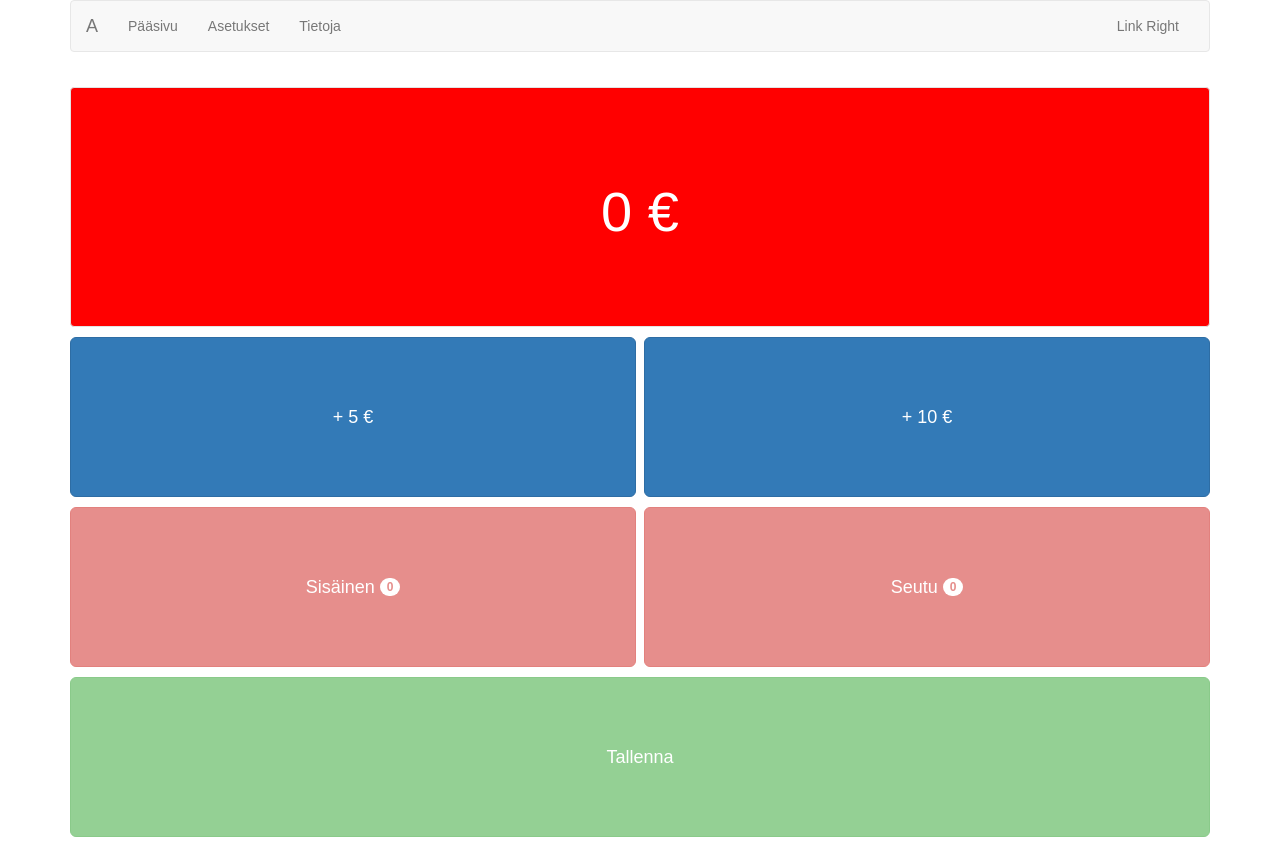
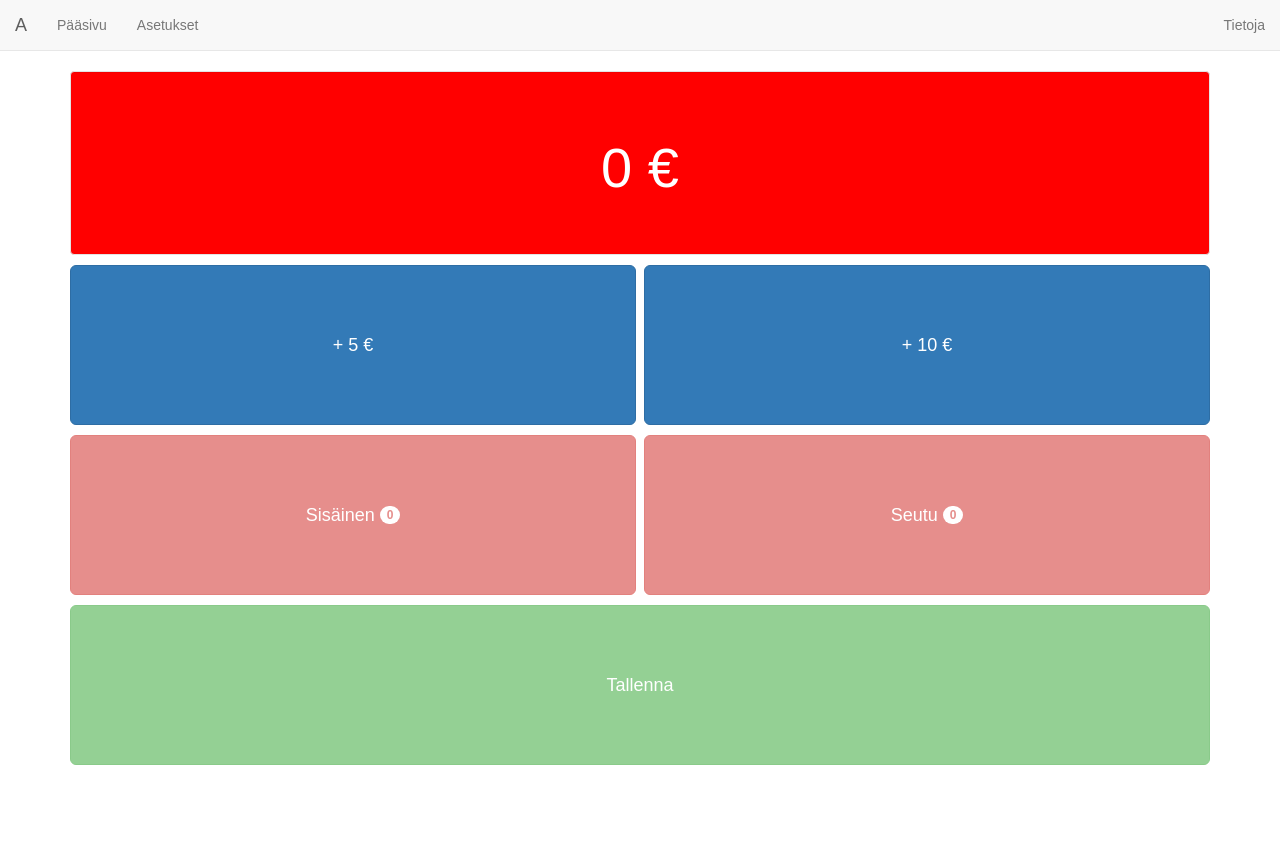
Before and after one commit to Jarkkohei/arvo, a React (Create React App) app: page / in a window 1280 px wide. After the commit the page ends 800 px from the top, so only its background shows below. Built offline with nearby package versions, Linux system fonts and the light colour scheme.

Commit message:
Refactor NavBar spacing and content

```diff
--- a/src/components/Amount.js
+++ b/src/components/Amount.js
@@ -18,7 +18,8 @@ class Amount extends Component {
 
 const style = {
     row: {
-        height: '30vh',
+        height: '23vh',
+        marginTop: '7vh',
         marginBottom: '25px'
     },
     col: {
--- a/src/components/Navigationbar.js
+++ b/src/components/Navigationbar.js
@@ -5,7 +5,7 @@ import { Navbar, Nav, NavItem } from 'react-bootstrap';
 class Navigationbar extends Component {
   render() {
     return (
-        <Navbar collapseOnSelect fluid>
+        <Navbar collapseOnSelect fixedTop fluid>
             <Navbar.Header>
                 <Navbar.Brand><a href="#brand">A</a></Navbar.Brand>
 
@@ -16,11 +16,10 @@ class Navigationbar extends Component {
                 <Nav>
                     <NavItem eventKey={1} href="#">Pääsivu</NavItem>
                     <NavItem eventKey={2} href="#">Asetukset</NavItem>
-                    <NavItem eventKey={2} href="#">Tietoja</NavItem>
                 </Nav>
 
                 <Nav pullRight>
-                    <NavItem eventKey={1} href="#">Link Right</NavItem>
+                    <NavItem eventKey={1} href="#">Tietoja</NavItem>
                 </Nav>
 
             </Navbar.Collapse>
```
